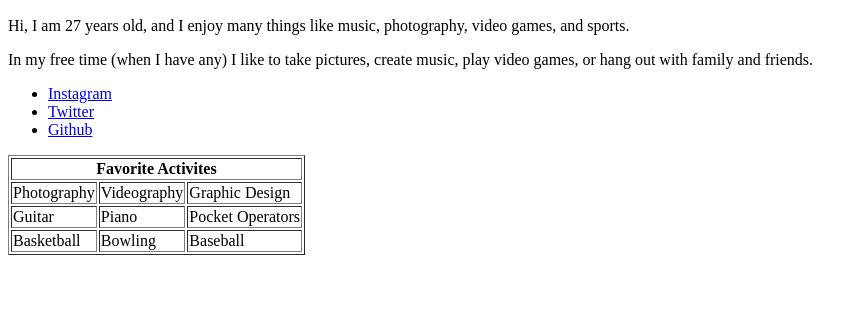
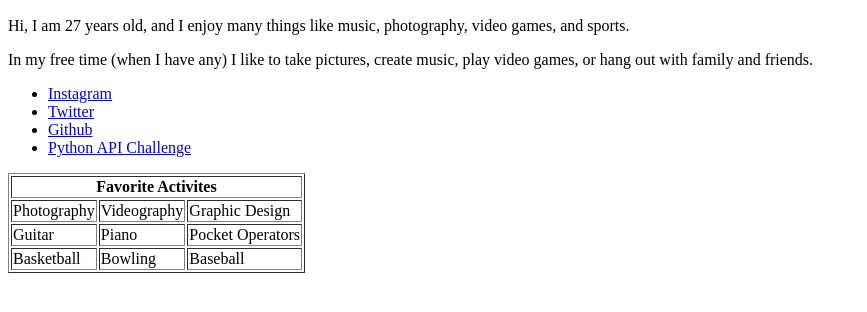
Before and after one commit to jeffreyb92/jeffreyb92.github.io, a plain HTML site: page index.html in a window 1280 px wide. Shown: the part 158-470 px from the top of the page, without its empty margins (0-867 px from the left). Drawn offline with Linux system fonts and the light colour scheme.

Commit message:
added link to python api repo

```diff
--- a/index.html
+++ b/index.html
@@ -19,6 +19,7 @@
         <li><a href="https://instagram.com/jburgosphotos">Instagram</a></li>
         <li><a href="https://twitter.com/Try_n2b_Catholic">Twitter</a></li>
         <li><a href="https://github.com/jeffreyb92">Github</a></li>
+        <li><a href="https://jeffreyb92.github.io/python-api-challenge">Python API Challenge</a></li>
     </ul>
 
     <table border=".5">
```
